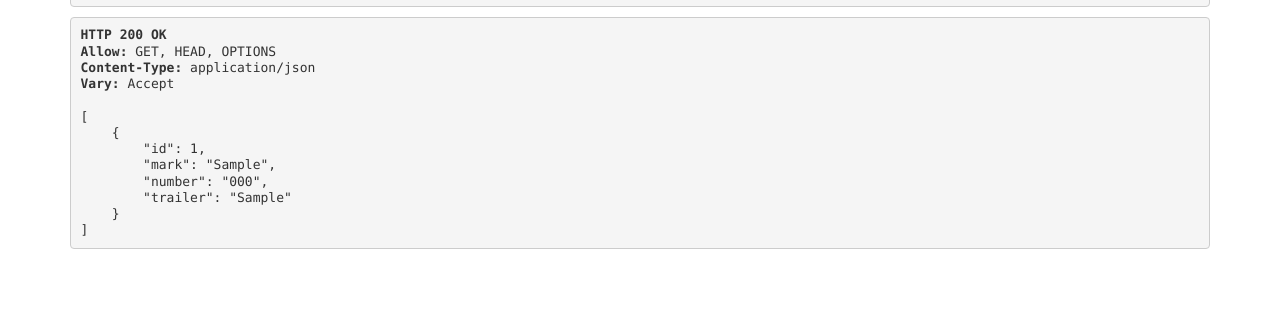
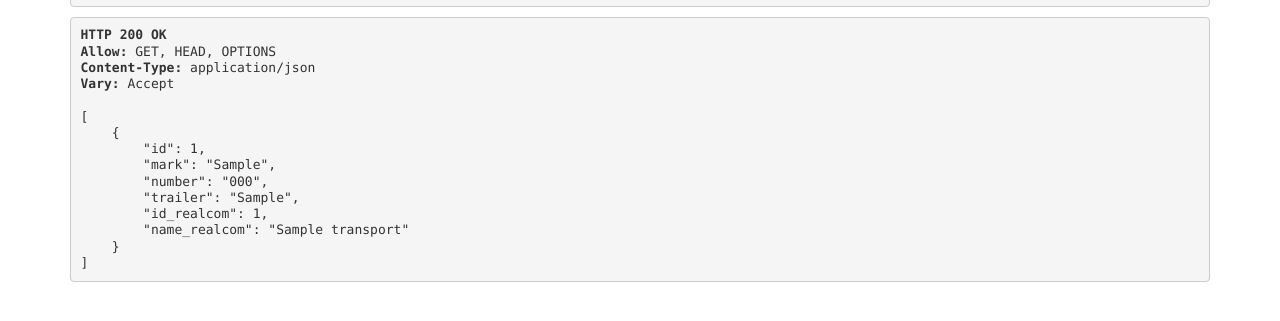
Before and after one commit to Amankaium/peo-dut-report, a Django app: page /transports/ in a window 1280 px wide. Shown: the part 311-632 px from the top of the page. Run offline with Django 4.2, Linux system fonts and the light colour scheme; tables that the repository leaves empty hold one stand-in row (values such as "Sample post"); some libraries are stand-ins or nearby versions.

Commit message:
spisok-ts

```diff
--- a/core/models/transport.py
+++ b/core/models/transport.py
@@ -3,8 +3,10 @@ from django.db import models
 
 class Transport(models.Model):
     mark = models.CharField(max_length=20)
-    number = models.CharField(unique=True, max_length=20)
+    number = models.CharField(null=True, blank=False, max_length=20)
     trailer = models.CharField(max_length=20, blank=True, null=True)
+    id_realcom = models.PositiveIntegerField(null=True, blank=False)
+    name_realcom = models.CharField(max_length=20)
     class Meta:
         verbose_name = "Транспортное средство"
         verbose_name_plural = "Транспортные средства"
--- a/core/urls.py
+++ b/core/urls.py
@@ -12,4 +12,5 @@ urlpatterns = [
     path('cards-list/', CardListView.as_view(), name='cards-list'),
     path('stations-list/', StationListView.as_view(), name='stations-list'),
     path('drivers-add/', DriversAddView.as_view(), name='drivers-add'),
+    path('transport-add/', TransportAddView.as_view(), name='transport-add'),
 ]
--- a/core/views/transport.py
+++ b/core/views/transport.py
@@ -8,6 +8,29 @@ from django.shortcuts import render
 from django.views import View
 from django.shortcuts import render
 from core.models import *
+from openpyxl import load_workbook
+from django.contrib import messages
+
+class TransportAddView(View):
+    def get(self, request):
+        return render(request, 'core/transport_add.html')
+    def post(self, request):
+        excel_file = request.FILES['excel_file']
+        new_excel_source = ExcelSource.objects.create(excel_file=excel_file, created_by=request.user)
+        messages.success(request, "Файл добавлен")
+        context = {}
+        excel_file_source = load_workbook(new_excel_source.excel_file.url[1:])
+        page = excel_file_source[excel_file_source.sheetnames[0]]
+        created_qty = 0
+        for row in page:
+            if row[0].row == 1:
+                continue
+            name_realcom = row[2].value
+            new_transport, created = Transport.objects.get_or_create(name_realcom=name_realcom)
+            if created:
+                created_qty += 1
+        messages.success(request, f'Добавлено {created_qty} транспортов')
+        return render(request, 'core/transport_add.html', context)
 
 class TransportInfoView(View):
     def get(self,request, *args, **kwargs):
--- a/templates/base.html
+++ b/templates/base.html
@@ -14,7 +14,8 @@
         <a href="{% url 'transports-list' %}">Машины</a> |
         <a href="{% url 'cards-list' %}">Карты</a> |
         <a href="{% url 'stations-list' %}">АЗС</a> |
-        <a href="{% url 'drivers-add' %}">Добавить водителей</a>
+        <a href="{% url 'drivers-add' %}">Добавить водителей</a> |
+        <a href="{% url 'transport-add' %}">Добавить ТС</a>
 
     </nav>
 
```
Also changed, not shown: templates/core/transport_add.html (added, +13 -0 lines), core/migrations/0017_transport_id_realcom_transport_name_realcom.py (added), core/migrations/0018_alter_transport_id_realcom.py (added), core/migrations/0019_alter_transport_number.py (added).
